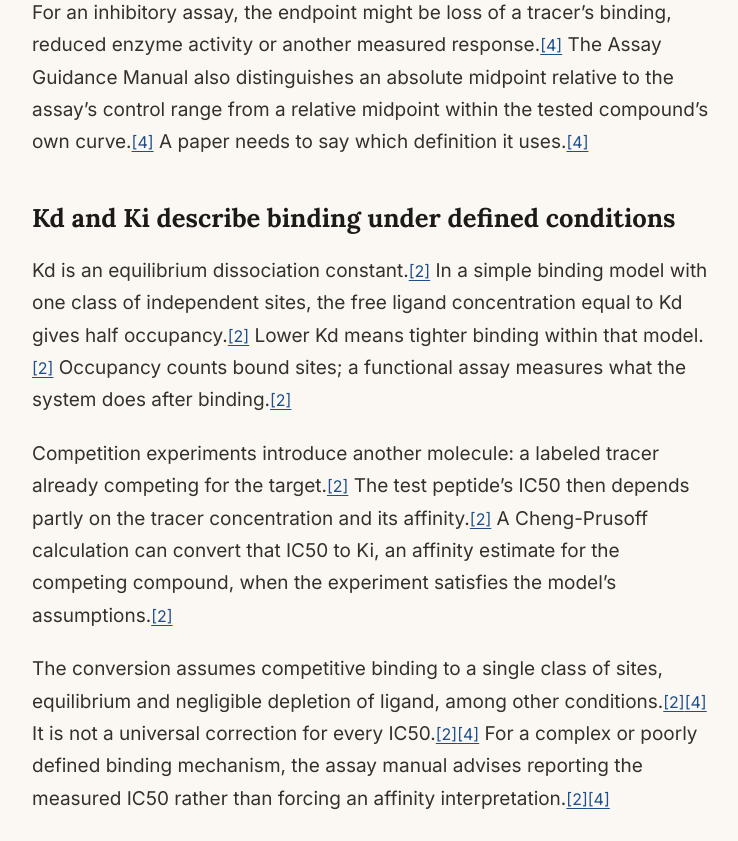
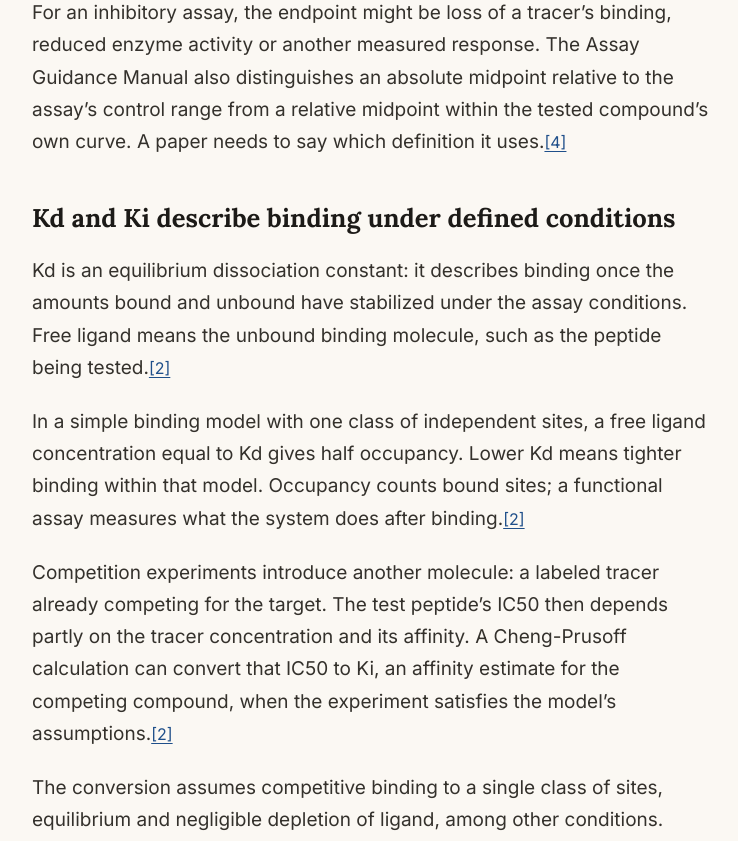
Before and after one commit to edorfanini00/peptidedigest, a Next.js app: page /ic50-ec50-kd-peptide-potency-binding-affinity in a window 1280 px wide. Shown: the part 2720-3561 px from the top of the page, without its empty margins (268-1006 px from the left). Built offline with nearby package versions, Linux system fonts and the light colour scheme.

Commit message:
Clarify assay terms and consolidate article citations

```diff
--- a/app/ic50-ec50-kd-peptide-potency-binding-affinity/story.ts
+++ b/app/ic50-ec50-kd-peptide-potency-binding-affinity/story.ts
@@ -12,60 +12,62 @@ export const story = {
     "kpv",
     "nad"
   ],
-  "lead": "IC50 and EC50 describe concentrations at the midpoint of an experimental response.[1][2] They do not automatically measure how tightly a peptide binds its target.[1][2] EC50 usually describes activation; IC50 usually describes inhibition.[1][2] Binding affinity and the size of the resulting response answer different questions, so a smaller number is useful only after you know what was measured.[1][2]",
+  "lead": "IC50 and EC50 describe concentrations at the midpoint of an experimental response. They do not automatically measure how tightly a peptide binds its target. EC50 usually describes activation; IC50 usually describes inhibition. Binding affinity and the size of the resulting response answer different questions, so a smaller number is useful only after you know what was measured.[1][2]",
   "notice": "This is an explanation of laboratory measurements, not dosing or treatment guidance. IQON Labs’ separate catalog is for research use only.",
   "sections": [
     {
       "id": "half-of-what",
       "title": "Half of what? Start with the response curve",
       "paragraphs": [
-        "An EC50 is the concentration that produces a response halfway between the curve’s baseline and maximum.[1] If the baseline is above zero, that midpoint need not be 50 on the graph’s vertical axis.[1] A curve running from 20 to 100 has its midpoint at 60.[1]",
-        "The letters identify the measurement, too.[5] “C” means concentration.[5] An ED50 refers to dose, which is a different quantity when the concentration reaching the system is unknown.[5] IC50 commonly labels a descending inhibition curve, while EC50 commonly labels an ascending activation curve.[5]",
-        "For an inhibitory assay, the endpoint might be loss of a tracer’s binding, reduced enzyme activity or another measured response.[4] The Assay Guidance Manual also distinguishes an absolute midpoint relative to the assay’s control range from a relative midpoint within the tested compound’s own curve.[4] A paper needs to say which definition it uses.[4]"
+        "An EC50 is the concentration that produces a response halfway between the curve’s baseline and maximum. If the baseline is above zero, that midpoint need not be 50 on the graph’s vertical axis. A curve running from 20 to 100 has its midpoint at 60.[1]",
+        "The letters identify the measurement, too. “C” means concentration. An ED50 refers to dose, which is a different quantity when the concentration reaching the system is unknown. IC50 commonly labels a descending inhibition curve, while EC50 commonly labels an ascending activation curve.[5]",
+        "For an inhibitory assay, the endpoint might be loss of a tracer’s binding, reduced enzyme activity or another measured response. The Assay Guidance Manual also distinguishes an absolute midpoint relative to the assay’s control range from a relative midpoint within the tested compound’s own curve. A paper needs to say which definition it uses.[4]"
       ]
     },
     {
       "id": "affinity",
       "title": "Kd and Ki describe binding under defined conditions",
       "paragraphs": [
-        "Kd is an equilibrium dissociation constant.[2] In a simple binding model with one class of independent sites, the free ligand concentration equal to Kd gives half occupancy.[2] Lower Kd means tighter binding within that model.[2] Occupancy counts bound sites; a functional assay measures what the system does after binding.[2]",
-        "Competition experiments introduce another molecule: a labeled tracer already competing for the target.[2] The test peptide’s IC50 then depends partly on the tracer concentration and its affinity.[2] A Cheng-Prusoff calculation can convert that IC50 to Ki, an affinity estimate for the competing compound, when the experiment satisfies the model’s assumptions.[2]",
-        "The conversion assumes competitive binding to a single class of sites, equilibrium and negligible depletion of ligand, among other conditions.[2][4] It is not a universal correction for every IC50.[2][4] For a complex or poorly defined binding mechanism, the assay manual advises reporting the measured IC50 rather than forcing an affinity interpretation.[2][4]"
+        "Kd is an equilibrium dissociation constant: it describes binding once the amounts bound and unbound have stabilized under the assay conditions. Free ligand means the unbound binding molecule, such as the peptide being tested.[2]",
+        "In a simple binding model with one class of independent sites, a free ligand concentration equal to Kd gives half occupancy. Lower Kd means tighter binding within that model. Occupancy counts bound sites; a functional assay measures what the system does after binding.[2]",
+        "Competition experiments introduce another molecule: a labeled tracer already competing for the target. The test peptide’s IC50 then depends partly on the tracer concentration and its affinity. A Cheng-Prusoff calculation can convert that IC50 to Ki, an affinity estimate for the competing compound, when the experiment satisfies the model’s assumptions.[2]",
+        "The conversion assumes competitive binding to a single class of sites, equilibrium and negligible depletion of ligand, among other conditions. Negligible depletion means binding has not appreciably reduced the amount of ligand free in solution. The conversion is not a universal correction for every IC50. For a complex or poorly defined binding mechanism, the assay manual advises reporting the measured IC50 rather than forcing an affinity interpretation.[2][4]"
       ]
     },
     {
       "id": "peptide-example",
       "title": "A peptide example where the rankings separate",
       "paragraphs": [
-        "A GLP-1 receptor study by Brian Cary and colleagues compared modified GLP-1 and exendin-4 peptides in engineered HEK293 cells.[3] A GLP-1 variant containing D-alanine retained similar potency for producing cyclic AMP, an intracellular signal, despite substantially weaker competition binding.[3] Its weaker binding did not translate into correspondingly weaker cellular potency.[3]",
-        "The assays asked different questions under different conditions.[3] Signaling used luminescence readings at 10 to 20 minutes in phosphate-buffered saline with luciferin after equilibration at room temperature.[3] Binding used a tagged receptor and fluorescent competitor, incubated at 4°C for 16 to 24 hours in buffered saline containing albumin and sodium azide.[3] Signaling comparisons used three independent experiments; the GLP-1 binding comparisons used four.[3]",
-        "These were cellular experiments, with natural peptides as comparators, not a human efficacy or safety study.[3] Funding included NIH and Australian research grants.[3] The authors disclosed a peptide-biotechnology company cofounder and a researcher receiving industry funding, while stating that this study was independent of industry collaborations.[3] The experiment supports separating binding from activation; it cannot rank clinical benefits.[3]"
+        "Glucagon-like peptide-1 (GLP-1) is a natural signaling peptide that activates the GLP-1 receptor. Brian Cary and colleagues compared modified GLP-1 and exendin-4 peptides in HEK293 cells, a laboratory cell line engineered here to produce that receptor.[3]",
+        "A GLP-1 variant containing D-alanine retained similar potency for producing cyclic AMP, an intracellular signal, despite substantially weaker competition binding. Its weaker binding did not translate into correspondingly weaker cellular potency.[3]",
+        "The assays asked different questions under different conditions. Signaling used luminescence readings at 10 to 20 minutes in phosphate-buffered saline with luciferin after equilibration at room temperature. Binding used a tagged receptor and fluorescent competitor, incubated at 4°C for 16 to 24 hours in buffered saline containing albumin and sodium azide. Signaling comparisons used three independent experiments; the GLP-1 binding comparisons used four.[3]",
+        "These were cellular experiments, with natural peptides as comparators, not a human efficacy or safety study. Funding included NIH and Australian research grants. The authors disclosed a peptide-biotechnology company cofounder and a researcher receiving industry funding, while stating that this study was independent of industry collaborations. The experiment supports separating binding from activation; it cannot rank clinical benefits.[3]"
       ]
     },
     {
       "id": "maximum-response",
       "title": "Potency also leaves out the maximum response",
       "paragraphs": [
-        "A low EC50 locates a curve along the concentration axis.[4] It does not tell you how high that curve rises.[4] Relative efficacy describes a compound’s maximum activity against a reference agonist, so two compounds can have similar midpoint concentrations and different maximum responses.[4]",
-        "Before interpreting a potency ranking, ask for the reference compound and the response ceiling.[4] Half of a compound’s own small maximum need not equal half of the reference compound’s response.[4]",
-        "GraphPad’s definition also depends on knowing both ends of the curve.[1] If the experiment has not established the baseline and maximum, the apparent precision of a fitted midpoint should not replace that missing information.[1]"
+        "A low EC50 locates a curve along the concentration axis. It does not tell you how high that curve rises. Relative efficacy describes a compound’s maximum activity against a reference agonist, an activating compound used as the comparison standard. That means two compounds can have similar midpoint concentrations and different maximum responses.[4]",
+        "Before interpreting a potency ranking, ask for the reference compound and the response ceiling. Half of a compound’s own small maximum need not equal half of the reference compound’s response.[4]",
+        "GraphPad’s definition also depends on knowing both ends of the curve. If the experiment has not established the baseline and maximum, the apparent precision of a fitted midpoint should not replace that missing information.[1]"
       ]
     },
     {
       "id": "comparison-checklist",
       "title": "Before comparing two peptide numbers",
       "paragraphs": [
-        "- Check the label and endpoint.[2][4] Binding displacement, enzyme inhibition and cellular activation should not be pooled into one potency ranking.[2][4]",
-        "- Check the units.[5] Concentration-based IC50 and EC50 values cannot be treated as administered doses.[5]",
-        "- Check the assay conditions and reference.[2][4] Tracer concentration, equilibrium and the way responses were normalized can affect the interpretation.[2][4]",
-        "- Read the maximum response alongside the midpoint.[1][4] A lower EC50 alone does not establish a larger achievable effect.[1][4]"
+        "- Check the label and endpoint. Binding displacement, enzyme inhibition and cellular activation should not be pooled into one potency ranking.[2][4]",
+        "- Check the units. Concentration-based IC50 and EC50 values cannot be treated as administered doses.[5]",
+        "- Check the assay conditions and reference. Tracer concentration, equilibrium and the way responses were normalized can affect the interpretation.[2][4]",
+        "- Read the maximum response alongside the midpoint. A lower EC50 alone does not establish a larger achievable effect.[1][4]"
       ]
     },
     {
       "id": "what-a-number-can-answer",
       "title": "Keep the conclusion attached to the experiment",
       "paragraphs": [
-        "When two papers give different peptide potency rankings, start with their endpoints and assay conditions.[1][2][4] Use IC50 or EC50 to compare matched responses, and Kd or a justified Ki to compare binding.[1][2][4] Then read the maximum response.[1][2][4] Those steps tell you whether the numbers answer the same question at all.[1][2][4]"
+        "When two papers give different peptide potency rankings, start with their endpoints and assay conditions. Use IC50 or EC50 to compare matched responses, and Kd or a justified Ki to compare binding. Then read the maximum response. Those steps tell you whether the numbers answer the same question at all.[1][2][4]"
       ]
     }
   ],
```
Also changed, not shown: app/samsung-polypeptide-tender-offer-closing-timeline/story.ts (+13 -13 lines).
